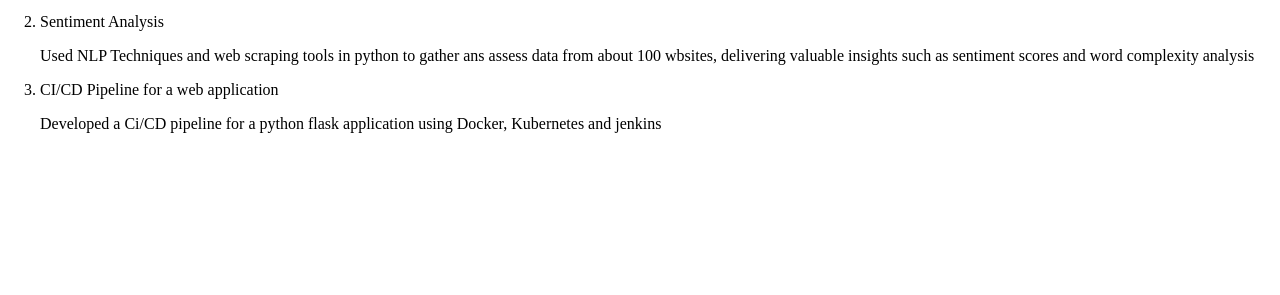
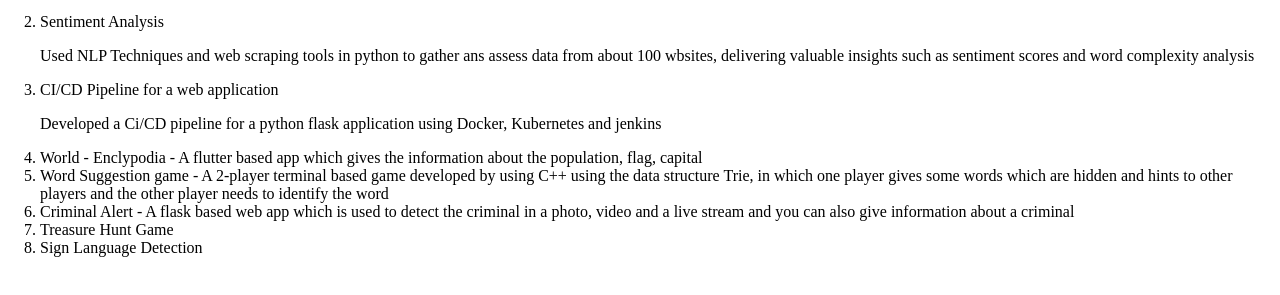
Before and after one commit to puranik3/personal-website, a website: page public/projects.html in a window 1280 px wide. Shown: the part 177-472 px from the top of the page. Drawn offline with Linux system fonts and the light colour scheme.

Commit message:
Projects added

```diff
--- a/public/projects.html
+++ b/public/projects.html
@@ -6,6 +6,7 @@
     <title>College Projects</title>
     <link rel="icon" href="assets/images/Ascendion-A logo.ico" type="image/x-icon">
     <link rel="stylesheet" href="styles/app.css">
+    <title>Project</title>
 </head>
 <body>
     <nav>
@@ -37,7 +38,25 @@
             </p>
         </li>
 
+        <li>
+            World - Enclypodia - A flutter based app which gives the information about the population, flag,
+            capital
+        </li>
+        <li>
+            Word Suggestion game - A 2-player terminal based game developed by using C++ using the data structure Trie,
+            in which one player gives some words which are hidden and hints to other players and the other player
+            needs to identify the word
+        </li>
+        <li>
+            Criminal Alert - A flask based web app which is used to detect the criminal in a photo,
+            video and a live stream and you can also give information about a criminal
+        </li>
+        <li>
+            Treasure Hunt Game
+        </li>
+        <li>
+            Sign Language Detection
+        </li>
     </ol>
-
 </body>
 </html>
```
